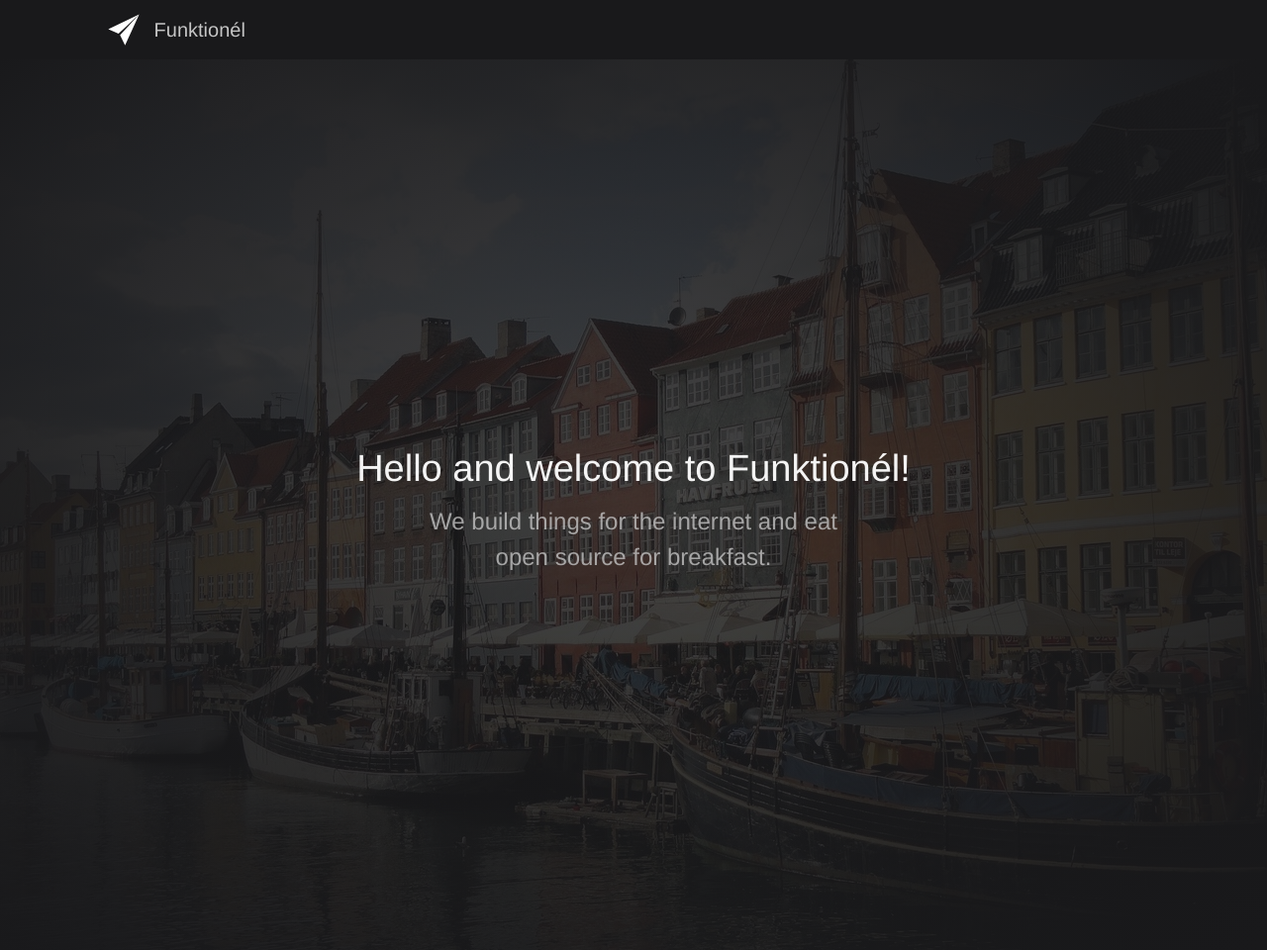
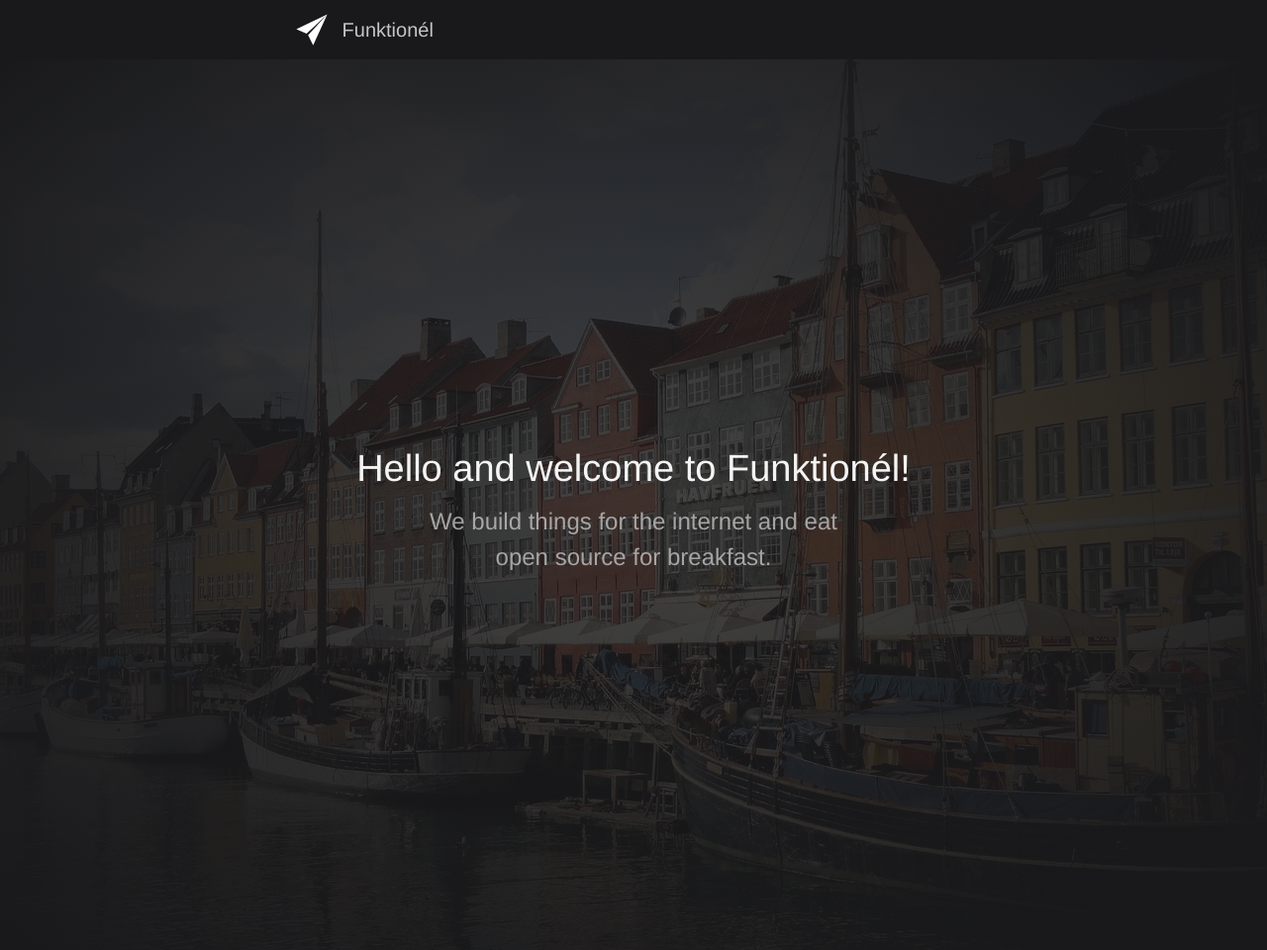
Before and after one commit to funktionel/funktionel.github.io, a Jekyll site: the page built from index.html, in a window 1280 px wide. Shown: the whole page at 99% size. Built offline with Jekyll 4.4.1, drawn with Linux system fonts in a browser that asks for light colours.

Commit message:
CSS tweaks.

```diff
--- a/_includes/css/critical.scss
+++ b/_includes/css/critical.scss
@@ -79,7 +79,7 @@
 $headings-color: #222;
 
 // Grid
-$grid-max-width: 1110px;
+$grid-max-width: 730px;
 $grid-gutter-width: 30px;
 
 // Navbar
@@ -114,28 +114,6 @@
 }
 
 /**
- * # ANIMATIONS
- * ------------------------------------------------------------------------- */
-
-.animated {
-  @include animation-duration(1s);
-  @include animation-fill-mode(both);
-}
-
-@include keyframes(fadeIn) {
-  0% {
-    opacity: 0;
-  }
-  100% {
-    opacity: 1;
-  }
-}
-
-.fadeIn {
-  @include animation-name(fadeIn);
-}
-
-/**
  * # DOCUMENT
  * ------------------------------------------------------------------------- */
 
@@ -155,6 +133,7 @@
   position: relative;
   height: 100%;
   font-family: $font-family-base;
+  font-size: $font-size-base;
   line-height: $line-height-ratio;
   color: $text-color;
   background-color: $document-bg;
@@ -223,8 +202,6 @@
 
 p {
   margin: 0 0 ($line-height-base / 2);
-  font-size: $font-size-base;
-  line-height: $line-height-ratio;
 }
 
 /**
@@ -279,10 +256,10 @@
 
 .nav {
   @extend %clearfix;
+}
 
-  a {
+.nav a {
   float: left;
-  }
 }
 
 /**
@@ -311,30 +288,28 @@
   &:focus {
     color: $navbar-brand-hover-color;
   }
+}
 
-  svg {
+.navbar-brand svg {
   display: inline-block;
   max-height: 100%;
   padding: 5px 0;
   vertical-align: top;
   fill: #fff;
 }
-}
 
-.navbar-nav {
-  a {
+.navbar-nav a {
   padding: 0 ($line-height-base / 2);
   line-height: $navbar-height;
   color: $navbar-nav-link-color;
 }
 
-  &.pull-right:last-child {
+.navbar-nav.pull-right:last-child {
   margin-right: $line-height-base / -2;
 }
 
-  &.pull-left:first-child {
+.navbar-nav.pull-left:first-child {
   margin-left: $line-height-base / -2;
-  }
 }
 
 /**
@@ -345,10 +320,10 @@
   padding: $line-height-base 0;
   color: $footer-color;
   background-color: $footer-bg;
+}
 
-  p {
+.footer p {
   margin-bottom: 0;
-  }
 }
 
 /**
@@ -366,12 +341,12 @@
   background-position: center;
   background-size: cover;
   @include background-image(radial-gradient(rgba($navbar-bg,.8), $navbar-bg), url(cdn-asset("img/bg.jpg")));
+}
 
-  > .container {
+.masthead > .container {
   display: table-cell;
   margin: 0;
   vertical-align: middle;
-  }
 }
 
 .masthead-title {
```
Lines whose indentation alone changed are shown as unchanged.
